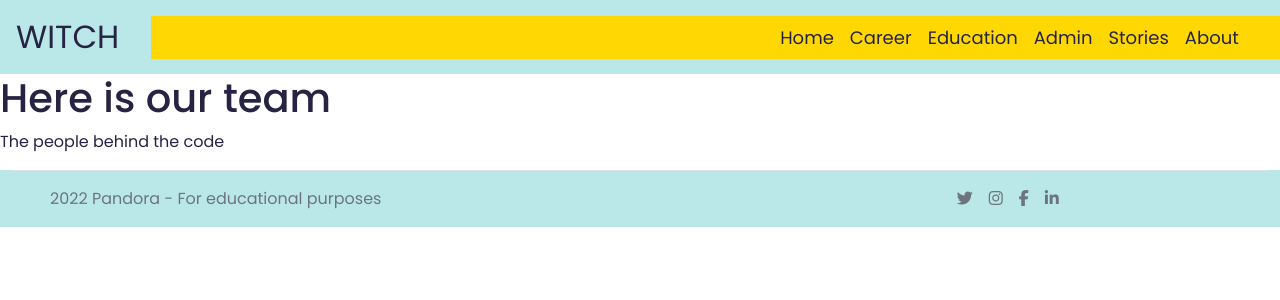
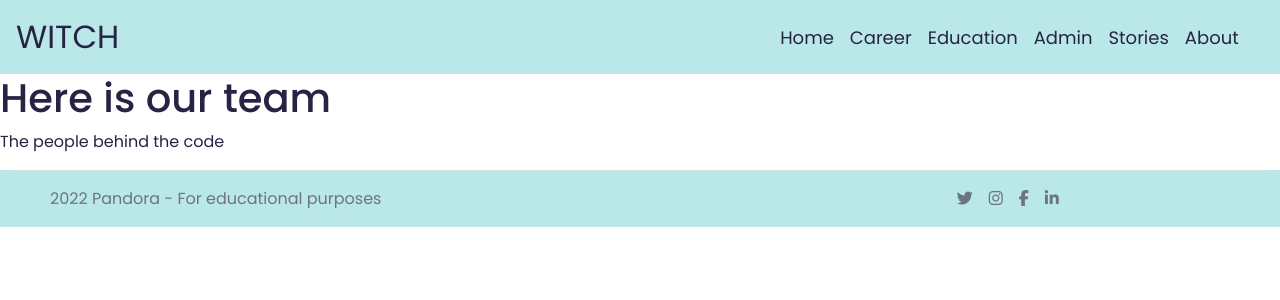
Before and after one commit to martin-mcinerney/gender-gap-2022, a Django app: page /about/ in a window 1280 px wide. Shown: the top 300 px of the page. Run offline with Django 3.2, Linux system fonts and the light colour scheme; some libraries are stand-ins or nearby versions.

Commit message:
removed yellow colouring from header

```diff
--- a/static/homepage.css
+++ b/static/homepage.css
@@ -88,7 +88,10 @@ body {
 }
 
 /* Hamburger dropdown nav  */
+.navbar-toggler {
+    margin-right: 5px;
+}
+
 #navbarSupportedContent {
-    background-color: #FFD803;
     padding-left: 20px;
 }
--- a/templates/base.html
+++ b/templates/base.html
@@ -19,12 +19,12 @@
 <body>
 
     <!-- header -->
-    <div class="content" id="header">
-        <nav class="navbar navbar-light navbar-expand-sm ">
+    <div id="header">
+        <nav class="navbar navbar-expand-sm">
             <!-- Logo -->
             <a class="navbar-brand px-3 fs-2" href="/">WITCH</a>
             <!-- Taken from Bootstrap module -->
-            <button class="navbar-toggler" style="margin-right:5px !important;" type="button" data-bs-toggle="collapse" data-bs-target="#navbarSupportedContent">
+            <button class="navbar-toggler" type="button" data-bs-toggle="collapse" data-bs-target="#navbarSupportedContent">
                 <span class="navbar-toggler-icon"></span>
             </button>
             <!-- Navigation -->
```
